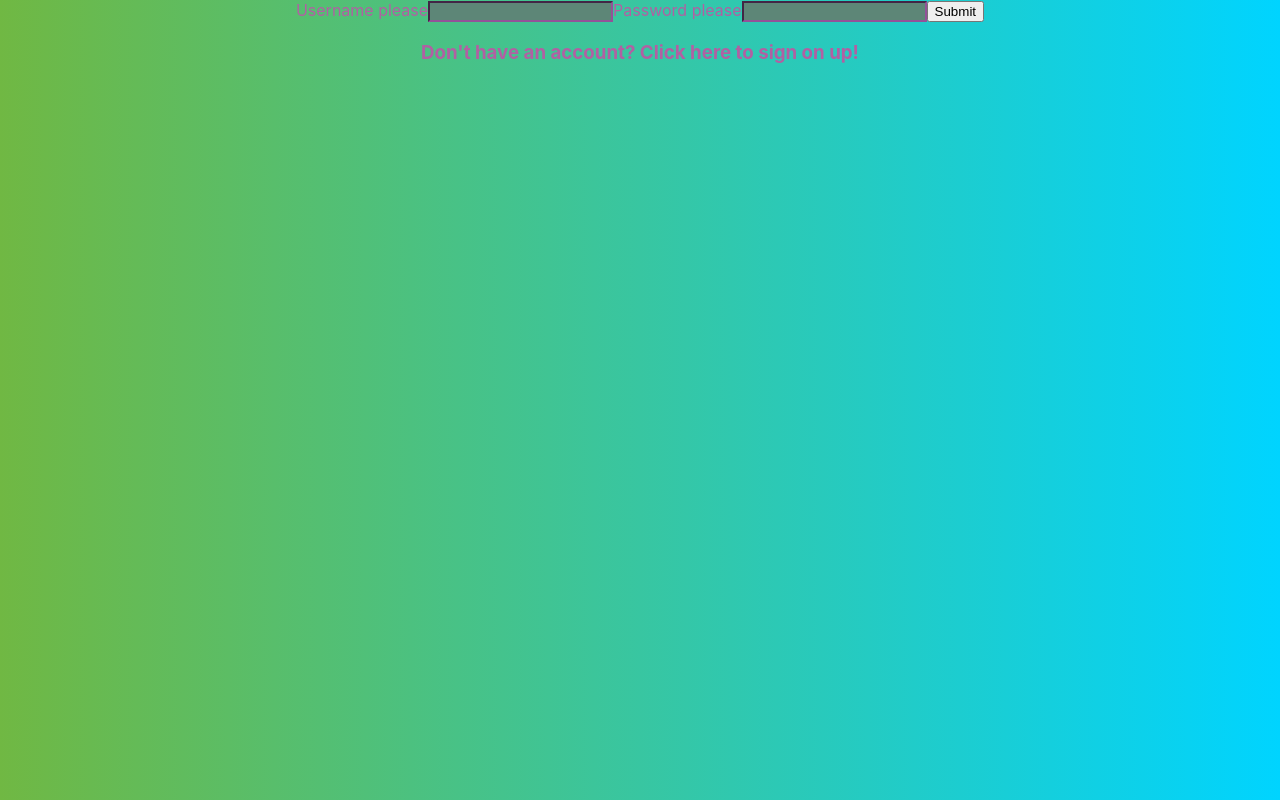
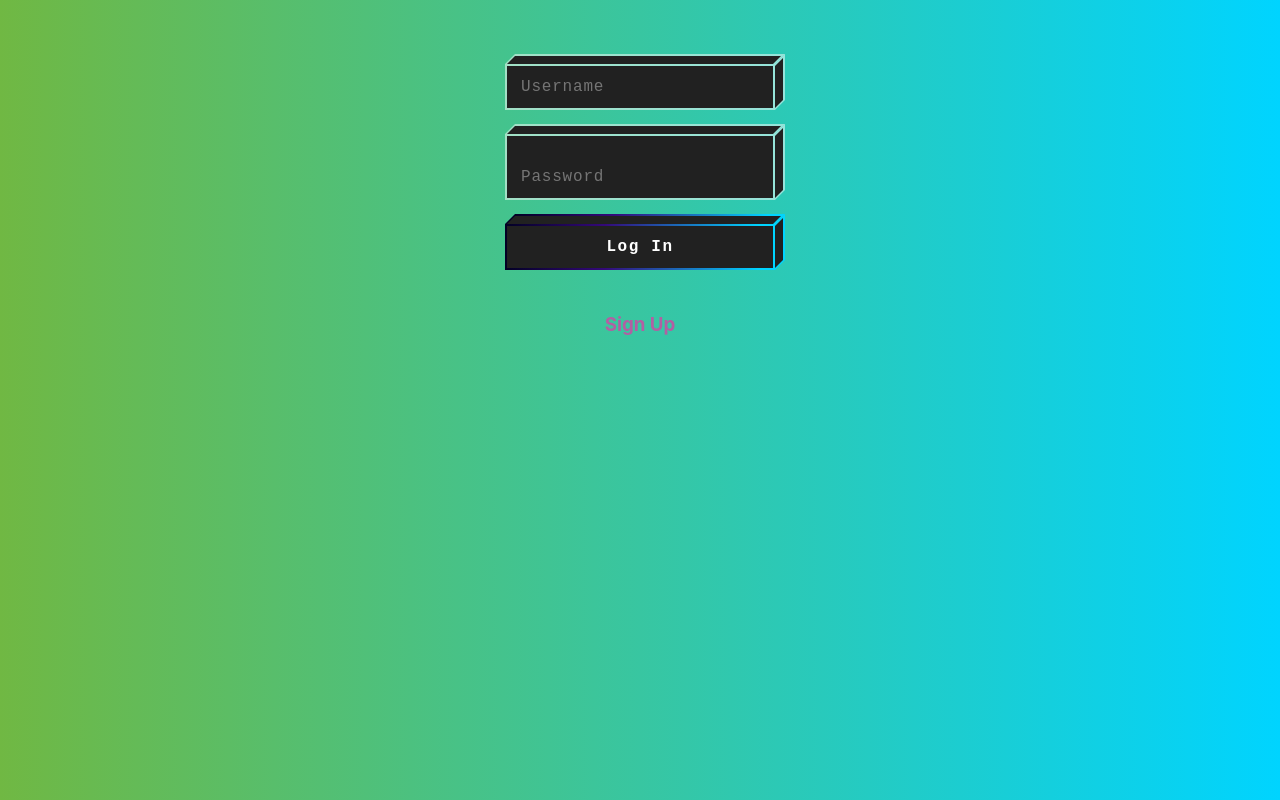
Before and after one commit to tbutler1132/music-to-do-frontend, a React (Create React App) app: page /login in a window 1280 px wide. Built offline with nearby package versions, Linux system fonts and the light colour scheme.

Commit message:
styling good, debug

```diff
--- a/package.json
+++ b/package.json
@@ -6,7 +6,9 @@
     "@testing-library/jest-dom": "^5.11.4",
     "@testing-library/react": "^11.1.0",
     "@testing-library/user-event": "^12.1.10",
+    "bootstrap": "^4.6.0",
     "react": "^17.0.2",
+    "react-bootstrap": "^1.6.1",
     "react-dom": "^17.0.2",
     "react-icons": "^4.2.0",
     "react-redux": "^7.2.4",
--- a/src/App.css
+++ b/src/App.css
@@ -2,6 +2,10 @@ body {
   background: rgb(2,0,36);
   background: linear-gradient(90deg, rgba(2,0,36,1) 0%, rgba(112,184,67,1) 0%, rgba(0,212,255,1) 100%);
   color: rgb(177, 96, 163);
+}
+
+*, ::after, ::before {
+  box-sizing: border-box;
 }
 
 .App {
@@ -51,6 +55,24 @@ ul {
   margin: 0; /* Remove margins */
 }
 
+/* LOGOUT BUTTON */
+
+.logout-button {
+  margin-top: 4%;
+}
+
+button.button-logout {
+  background-color: rgba(221, 216, 216, 0.938);
+  border: none;
+  color: rgb(10, 9, 9);
+  padding: 7px 16px;
+  text-align: center;
+  text-decoration: none;
+  display: inline-block;
+  font-size: 16px;
+  cursor: pointer;
+  overflow: hidden;
+}
 
 
 /* TASK LIST */
@@ -89,6 +111,7 @@ ul {
   padding-top: 2%;
   padding-bottom: 2%;
   padding-left: 4%;
+  overflow: hidden;
 }
 
 .song-title-item {
@@ -98,6 +121,7 @@ ul {
   border-bottom: solid;
   border-width: thin;
   border-color: chartreuse;
+  overflow: hidden;
   /* width: 25%; */
 }
 
@@ -112,14 +136,12 @@ input {
   background-color: #5d8677;
   color: white;
   border-color: rgb(147, 82, 153);
+  width: 75%;
 }
 
 input:focus {
   background-color: rgb(73, 167, 61);
 }
-
-
-
 
 
 
@@ -150,6 +172,25 @@ input:focus {
   margin-top: 10%;
 }
 
+button.song-button {
+  background-color: #008CBA;
+  border: none;
+  color: white;
+  padding: 7px 16px;
+  text-align: center;
+  text-decoration: none;
+  display: inline-block;
+  font-size: 16px;
+  cursor: pointer;
+  overflow: hidden;
+}
+
+.add-song-button {
+  margin-top: 7%;
+  margin-bottom: 3%;
+}
+
+
 
 /* Album Page */
 
@@ -159,3 +200,168 @@ input:focus {
 
   width: 100%;
 }
+
+
+.login-form {
+  border: solid;
+  display: flex;
+  flex-direction: column;
+  text-align: center;
+  margin-top: 10%;
+  margin-left: 25%;
+  margin-right: 25%;
+  margin-bottom: 25%;
+}
+
+.form-inputs {
+  display: flex;
+  flex-direction: column;
+  width: 100%;
+}
+
+
+
+
+
+
+h1 {
+  font-size: 23px;
+}
+
+.form {
+  width: 300px;
+  padding: 64px 15px 24px;
+  margin: 0 auto;
+}
+.form .control {
+  margin: 0 0 24px;
+}
+.form .control input {
+  width: 100%;
+  padding: 14px 16px;
+  border: 0;
+  background: transparent;
+  color: #fff;
+  font-family: monospace, serif;
+  letter-spacing: 0.05em;
+  font-size: 16px;
+}
+.form .control input:hover, .form .control input:focus {
+  outline: none;
+  border: 0;
+}
+.form .btn {
+  width: 100%;
+  display: block;
+  padding: 14px 16px;
+  background: transparent;
+  outline: none;
+  border: 0;
+  color: #fff;
+  letter-spacing: 0.1em;
+  font-weight: bold;
+  font-family: monospace;
+  font-size: 16px;
+}
+
+.block-cube {
+  position: relative;
+}
+.block-cube .bg-top {
+  position: absolute;
+  height: 10px;
+  background: #020024;
+  background: linear-gradient(90deg, #020024 0%, #340979 37%, #00d4ff 94%);
+  bottom: 100%;
+  left: 5px;
+  right: -5px;
+  transform: skew(-45deg, 0);
+  margin: 0;
+}
+.block-cube .bg-top .bg-inner {
+  bottom: 0;
+}
+.block-cube .bg {
+  position: absolute;
+  left: 0;
+  top: 0;
+  right: 0;
+  bottom: 0;
+  background: #020024;
+  background: linear-gradient(90deg, #020024 0%, #340979 37%, #00d4ff 94%);
+}
+.block-cube .bg-right {
+  position: absolute;
+  background: #020024;
+  background: #00d4ff;
+  top: -5px;
+  z-index: 0;
+  bottom: 5px;
+  width: 10px;
+  left: 100%;
+  transform: skew(0, -45deg);
+}
+.block-cube .bg-right .bg-inner {
+  left: 0;
+}
+.block-cube .bg .bg-inner {
+  transition: all 0.2s ease-in-out;
+}
+.block-cube .bg-inner {
+  background: #212121;
+  position: absolute;
+  left: 2px;
+  top: 2px;
+  right: 2px;
+  bottom: 2px;
+}
+.block-cube .text {
+  position: relative;
+  z-index: 2;
+}
+.block-cube.block-input input {
+  position: relative;
+  z-index: 2;
+}
+.block-cube.block-input input:focus ~ .bg-right .bg-inner, .block-cube.block-input input:focus ~ .bg-top .bg-inner, .block-cube.block-input input:focus ~ .bg-inner .bg-inner {
+  top: 100%;
+  background: rgba(255, 255, 255, 0.5);
+}
+.block-cube.block-input .bg-top,
+.block-cube.block-input .bg-right,
+.block-cube.block-input .bg {
+  background: rgba(255, 255, 255, 0.5);
+  transition: background 0.2s ease-in-out;
+}
+.block-cube.block-input .bg-right .bg-inner,
+.block-cube.block-input .bg-top .bg-inner {
+  transition: all 0.2s ease-in-out;
+}
+.block-cube.block-input:focus .bg-top,
+.block-cube.block-input:focus .bg-right,
+.block-cube.block-input:focus .bg, .block-cube.block-input:hover .bg-top,
+.block-cube.block-input:hover .bg-right,
+.block-cube.block-input:hover .bg {
+  background: rgba(255, 255, 255, 0.8);
+}
+.block-cube.block-cube-hover:focus .bg .bg-inner, .block-cube.block-cube-hover:hover .bg .bg-inner {
+  top: 100%;
+}
+
+.credits {
+  position: fixed;
+  left: 0;
+  bottom: 0;
+  padding: 15px 15px;
+  width: 100%;
+  z-index: 111;
+}
+.credits a {
+  opacity: 0.6;
+  color: #fff;
+  font-size: 11px;
+  text-decoration: none;
+}
+.credits a:hover {
+  opacity: 1;
+}
--- a/src/components/Login.js
+++ b/src/components/Login.js
@@ -1,4 +1,5 @@
 import React, {useState} from 'react';
+
 
 function Login(props) {
     const [username, setUsername] = useState("")
@@ -22,14 +23,51 @@ function Login(props) {
 
     return (
         <div>
-            <form onSubmit={submitHandler}>
-                <label>Username please</label>
-                <input value={username} onChange={userNameHandler}/>
-                <label>Password please</label>
-                <input value={password} onChange={passwordHandler}/>
-                <button type="submit">Submit</button>
+            <form autocomplete='off' class='form' onSubmit={submitHandler}>
+                <div >
+                    <div class='control block-cube block-input'>
+                        <input placeholder='Username' value={username} onChange={userNameHandler} type='text'/>
+                            <div class='bg-top'>
+                                <div class='bg-inner'></div>
+                            </div>
+                            <div class='bg-right'>
+                                <div class='bg-inner'></div>
+                            </div>
+                            <div class='bg'>
+                                <div class='bg-inner'></div>
+                            </div>
+                    </div>
+                    <div class='control block-cube block-input'>
+                        <label>Password please</label>
+                        <input value={password} onChange={passwordHandler}  placeholder='Password' type='password'/>
+                            <div class='bg-top'>
+                                <div class='bg-inner'></div>
+                            </div>
+                            <div class='bg-right'>
+                                <div class='bg-inner'></div>
+                            </div>
+                            <div class='bg'>
+                                <div class='bg-inner'></div>
+                            </div>
+                        </div>
+                        {/* <button type="submit">Submit</button> */}
+                    <button class='btn block-cube block-cube-hover' type='submit'>
+                    <div class='bg-top'>
+                        <div class='bg-inner'></div>
+                    </div>
+                    <div class='bg-right'>
+                        <div class='bg-inner'></div>
+                    </div>
+                    <div class='bg'>
+                    <div class='bg-inner'></div>
+                    </div>
+                    <div class='text'>
+                    Log In
+                    </div>
+                    </button>
+                </div>
             </form>
-            <h3 onClick={() => props.history.push('/signin')}>Don't have an account? Click here to sign on up!</h3>
+            <h3 onClick={() => props.history.push('/signin')}>Sign Up</h3>
         </div>
     );
 }
--- a/src/components/LogoutButton.js
+++ b/src/components/LogoutButton.js
@@ -3,7 +3,7 @@ import React from 'react';
 function LogoutButton(props) {
     return (
         <div>
-            <button onClick={() => props.logoutHandler()}>Logout</button>
+            <button className="button-logout" onClick={() => props.logoutHandler()}>Logout</button>
         </div>
     );
 }
--- a/src/components/Signin.js
+++ b/src/components/Signin.js
@@ -18,13 +18,50 @@ function Signin(props) {
     }
 
     return (
-        <div className="signup-form">
-            <form onSubmit={submitHandler}>
-                <label>Username</label>
-                <input type="text" placeholder="username" value={username} onChange={usernameHandler}/>
-                <label>Password</label>
-                <input type="text" placeholder="password" value={password} onChange={passwordHandler}/>
-                <input type="submit" value="Submit"></input>
+        <div >
+            <form autocomplete='off' class='form' onSubmit={submitHandler}>
+                <div >
+                    <div class='control block-cube block-input'>
+                        <input placeholder='Username' value={username} onChange={usernameHandler} type='text'/>
+                            <div class='bg-top'>
+                                <div class='bg-inner'></div>
+                            </div>
+                            <div class='bg-right'>
+                                <div class='bg-inner'></div>
+                            </div>
+                            <div class='bg'>
+                                <div class='bg-inner'></div>
+                            </div>
+                    </div>
+                    <div class='control block-cube block-input'>
+                        <label>Password please</label>
+                        <input value={password} onChange={passwordHandler}  placeholder='Password' type='password'/>
+                            <div class='bg-top'>
+                                <div class='bg-inner'></div>
+                            </div>
+                            <div class='bg-right'>
+                                <div class='bg-inner'></div>
+                            </div>
+                            <div class='bg'>
+                                <div class='bg-inner'></div>
+                            </div>
+                        </div>
+                        {/* <button type="submit">Submit</button> */}
+                    <button class='btn block-cube block-cube-hover' type='submit'>
+                    <div class='bg-top'>
+                        <div class='bg-inner'></div>
+                    </div>
+                    <div class='bg-right'>
+                        <div class='bg-inner'></div>
+                    </div>
+                    <div class='bg'>
+                    <div class='bg-inner'></div>
+                    </div>
+                    <div class='text'>
+                    Sign Up
+                    </div>
+                    </button>
+                </div>
             </form>
         </div>
     );
--- a/src/components/TaskList/TaskList.js
+++ b/src/components/TaskList/TaskList.js
@@ -1,10 +1,7 @@
 import React, {useEffect, useState} from 'react';
 
-import {user} from '../../api/dummyApi'
-import {task} from '../../api/dummyApi'
-import {song} from '../../api/dummyApi'
-
 import {AiFillCheckCircle} from 'react-icons/ai'
+import LogoutButton from '../LogoutButton'
 
 function TaskForm(props) {
     const {addTask, song} = props
@@ -27,7 +24,6 @@ function TaskForm(props) {
 
         if (!song){
         addTask({
-            _id: 0,
             content: content,
             general: true
         })}else if(song){
@@ -53,7 +49,7 @@ function TaskForm(props) {
 function TaskList(props) {
 
 
-    const {generalTasks, setGeneralTasks, songs, setSongs, currentUser} = props
+    const {generalTasks, setGeneralTasks, songs, setSongs, currentUser, logoutHandler} = props
 
     //Task list state
     const [generalTaskFormOpen, openGeneralTaskForm] = useState(true)
@@ -85,7 +81,7 @@ function TaskList(props) {
 
     //Render songs from API
     const renderSongs = () => {
-        return songs.map(song =>
+        return songs?.map(song =>
         <div key={song.title}>
             <div className="song-title-item">
                 <AiFillCheckCircle onClick={() => removeSong(song)}/>
@@ -120,9 +116,11 @@ function TaskList(props) {
         }
         fetch(`http://localhost:7000/users/add_gen_task/${currentUser._id}`, options)
         .then(r => r.json())
-        .then(data => console.log(data))
+        .then(data => {
+            console.log(data)
+            setGeneralTasks([...generalTasks, data])
+        })
 
-        setGeneralTasks([...generalTasks, taskObj])
     }
 
     //Remove a general task
@@ -226,7 +224,7 @@ function TaskList(props) {
 
     return (
         <div className="task-list">
-            <h1>{user.albumTitle}</h1>
+            <h1>{currentUser.albumTitle}</h1>
             <div className="tasks-subject-container">
                 <div className="song-title-item">
                     <h2>General</h2>
@@ -241,7 +239,9 @@ function TaskList(props) {
                 }
             </div>
             {renderSongs()}
-            <button onClick={() => openAddSongForm(true)}>Add song</button>
+            <div className="add-song-button">
+                <button className="song-button" variant="outline-dark" onClick={() => openAddSongForm(true)}>Add song</button>
+            </div>
             {addSongFormOpen ?
             <form onSubmit={songSubmitHandler}>
                 <label>Title</label>
@@ -250,6 +250,9 @@ function TaskList(props) {
             :
             null
             }
+            <div className="logout-button">
+                <LogoutButton  logoutHandler={logoutHandler}/>
+            </div>
         </div>
     );
 }
```
Also changed, not shown: src/App.js (+20 -10 lines), 1 other file (tests, documents, lock files or other folders).
